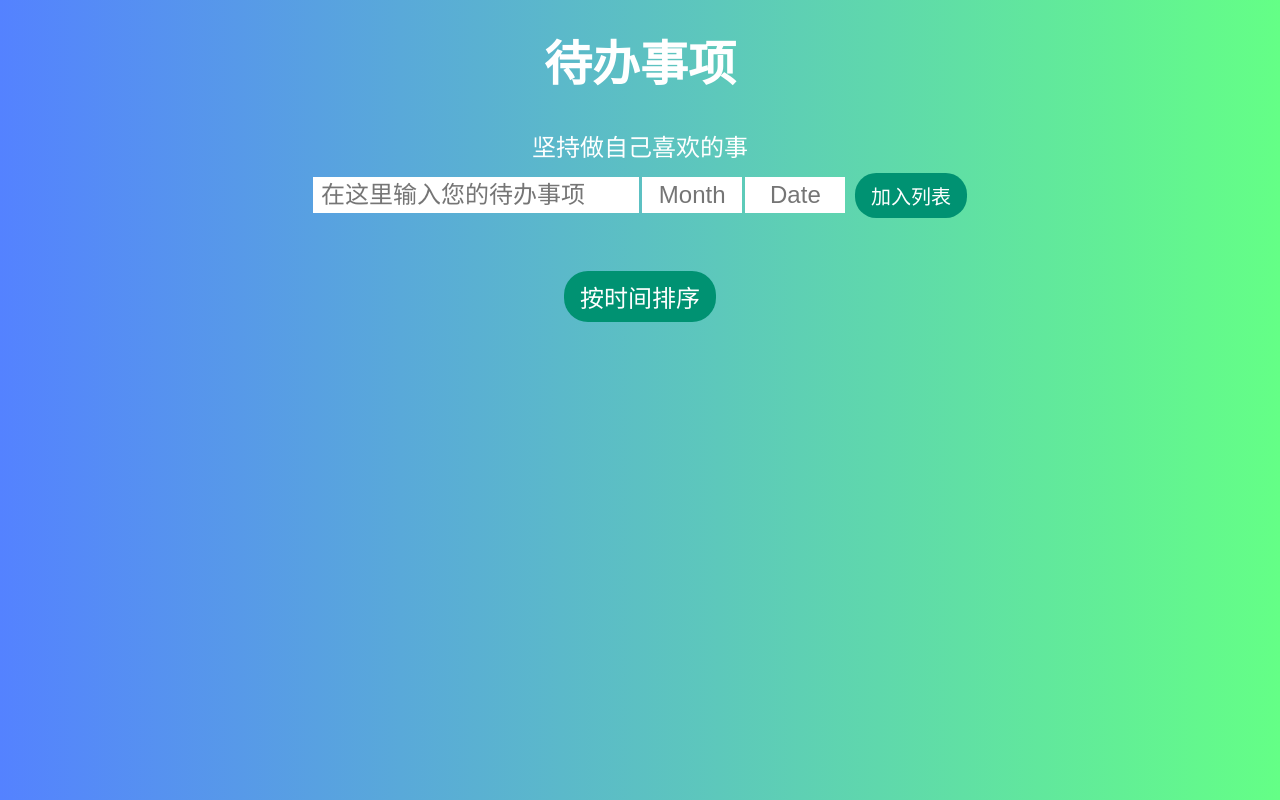
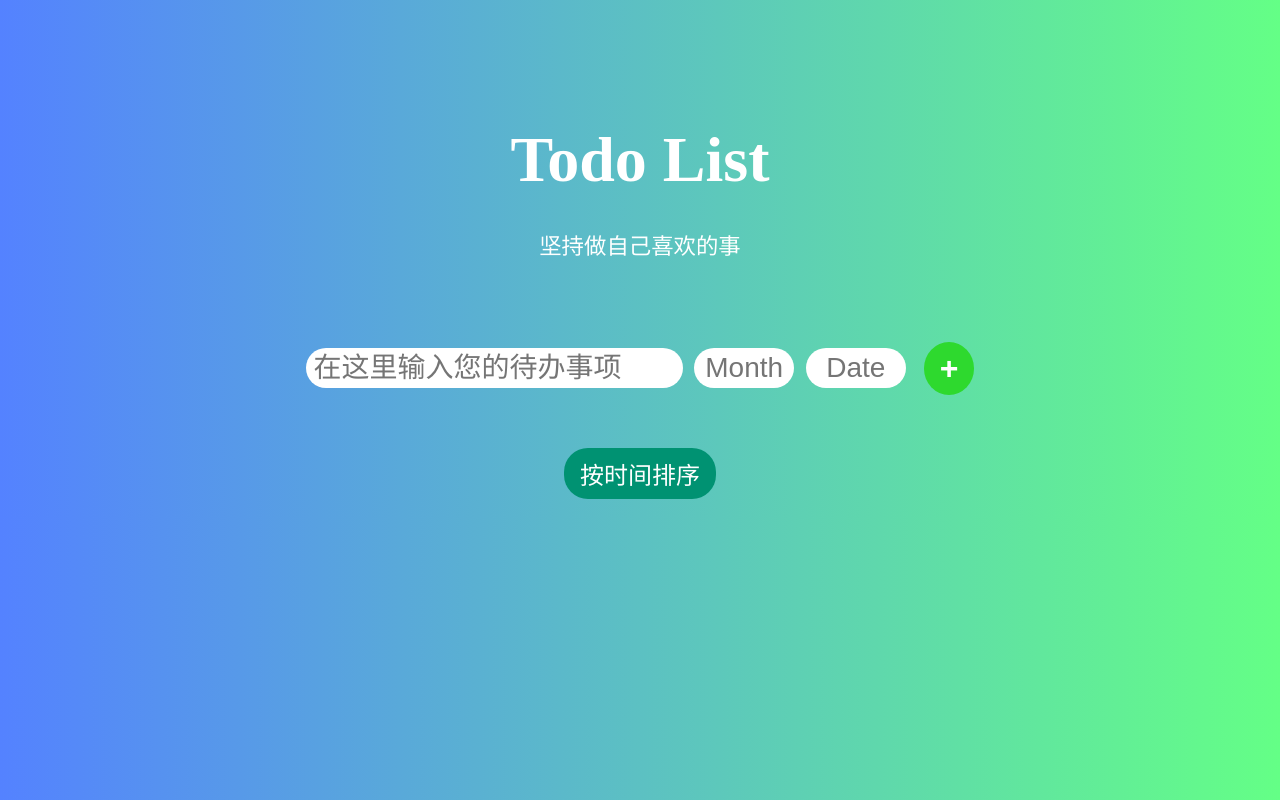
Before and after one commit to emiya-yyl/todolist, a plain HTML site: page Todo List Project/index.html in a window 1280 px wide. Drawn offline with Linux system fonts and the light colour scheme.

Commit message:
Add files via upload

```diff
--- a/Todo List Project/index.html
+++ b/Todo List Project/index.html
@@ -14,7 +14,7 @@
   </head>
   <body>
     <header>
-      <h1>待办事项</h1>
+      <h1>Todo List</h1>
      </header>
      <div class="sturggle">
       <p>坚持做自己喜欢的事</p>
@@ -24,7 +24,7 @@
       <input type="text" placeholder="在这里输入您的待办事项" required/>
       <input type="number" min="1" max="12" placeholder="Month" required />
       <input type="number" min="1" max="31" placeholder="Date" required />
-      <button type="submit">加入列表</button>
+      <button type="submit">+</button>
     </form>
 
     <br />
--- a/Todo List Project/styles/style.scss
+++ b/Todo List Project/styles/style.scss
@@ -17,9 +17,10 @@ header {
   display: flex;
   justify-content: center;
   align-items: center;
+  margin-top: 100px;
   h1 {
     color: white;
-    font-size: 3rem;
+    font-size: 4rem;
   }
 }
 
@@ -28,7 +29,7 @@ div.sturggle{
 justify-content: center;
 align-items: center;
 color: white;
-font-size: 1.5rem;
+font-size: 1.4rem;
 margin: 0.5rem;
 }
 
@@ -38,14 +39,19 @@ form {
   align-items: center;
   transition: all 1s;
   overflow: hidden;
+  margin-top: 80px;
 
   input,
   button {
     border: none;
     padding: 0.25rem 0.5rem;
-    font-size: 1.5rem;
+    font-size: 1.75rem;
     margin: 0.1rem;
+    border-radius: 20px;
     transition: all 1s;
+  }
+  input{
+    margin-right: 10px;
   }
 
   input[type="number"] {
@@ -67,12 +73,13 @@ form {
 
   button {
     cursor: pointer;
-    background-color: rgb(0, 146, 114);
+    background-color: rgb(46, 217, 46);
     color: white;
     margin-left: 0.5rem;
     padding: 0.5rem 1rem;
-    font-size: 1.25rem;
-    border-radius: 21.2px;
+    font-size: 2rem;
+    font-weight: bold;
+    border-radius: 50%;
     transition: all 1s;
   }
 }
```
Also changed, not shown: Todo List Project/styles/style.css, 1 other file.
